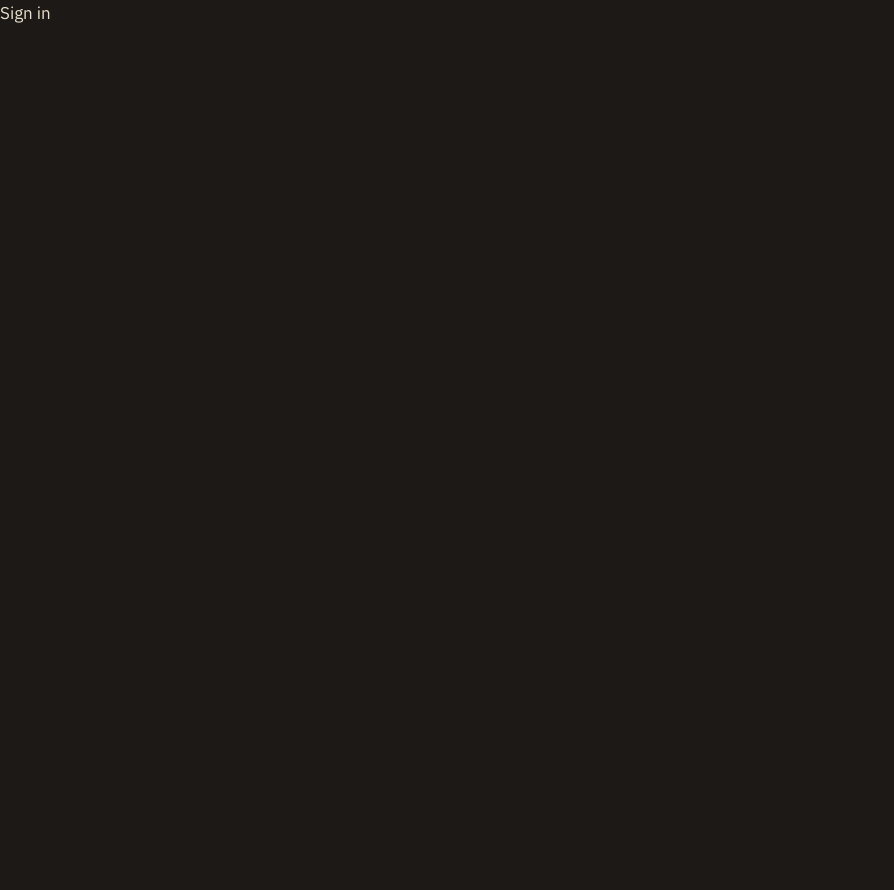
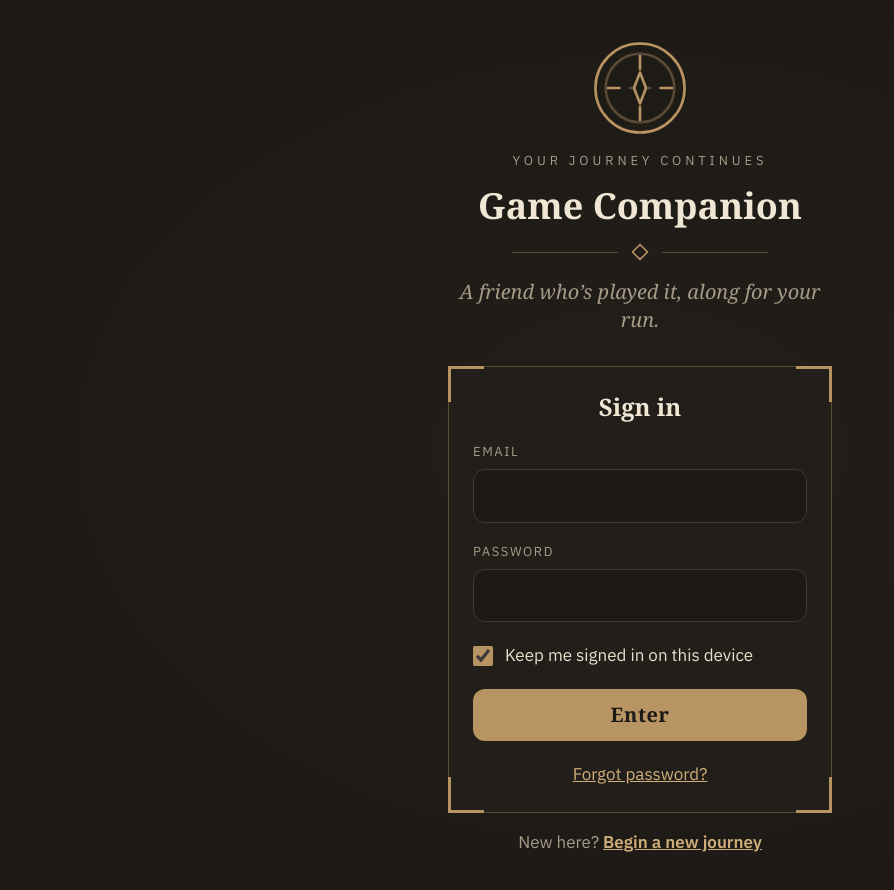
Before and after one commit to AGiesey/game-companion, a React (Vite) app in the folder web/: page /sign-in in a window 1280 px wide. Shown: the top 890 px of the page, without its empty margins (0-894 px from the left). Before the commit the page ends 800 px from the top, so only its background shows below. Built offline with nearby package versions, Linux system fonts and the light colour scheme; a web font is replaced by a local one.

Commit message:
003-sign-in T012: Build the sign-in screen
Co-Authored-By: Claude Opus 5.5 <noreply@anthropic.com>

```diff
--- a/web/src/account/SignInPage.tsx
+++ b/web/src/account/SignInPage.tsx
@@ -1,4 +1,115 @@
-// Placeholder so routing can be built and tested first; the real sign-in screen replaces this (003-sign-in T012).
+import { useMutation, useQueryClient } from '@tanstack/react-query'
+import { useState, type FormEvent } from 'react'
+import { Link, useLocation } from 'react-router'
+import { signIn } from '../api/account.ts'
+import { ApiError } from '../api/client.ts'
+import { Button } from '../components/Button.tsx'
+import { FormError } from '../components/FormError.tsx'
+import { TextField } from '../components/TextField.tsx'
+import { AccountLayout } from './AccountLayout.tsx'
+import { fieldErrorsFrom } from './formErrors.ts'
+import { firstErrorTarget, useFocusOnError } from './useFocusOnError.ts'
+import { sessionQueryKey } from './useSession.ts'
+import { validateSignIn, type FieldErrors } from './validation.ts'
+
+const fields = ['email', 'password'] as const
+type Field = (typeof fields)[number]
+
 export function SignInPage() {
-  return <h1>Sign in</h1>
+  const queryClient = useQueryClient()
+  // Keeps ?returnTo=… when switching to create account, so either way the player ends up where they were going.
+  const { search } = useLocation()
+  const [values, setValues] = useState({ email: '', password: '', remember: true })
+  const [fieldErrors, setFieldErrors] = useState<FieldErrors<Field>>({})
+  const [formError, setFormError] = useState<string>()
+  const { register, focus } = useFocusOnError<Field | 'form'>()
+
+  const mutation = useMutation({
+    mutationFn: signIn,
+    // A 401 here means wrong credentials, not an ended session.
+    meta: { expectsUnauthenticated: true },
+    // RequireSignedOut sees the session and moves the player on.
+    onSuccess: (session) => queryClient.setQueryData(sessionQueryKey, session),
+    onError: (error) => {
+      if (error instanceof ApiError && error.status === 401) {
+        setValues((current) => ({ ...current, password: '' }))
+        setFieldErrors({})
+        setFormError('Email or password is incorrect.')
+        focus('password')
+        return
+      }
+      const mapped = fieldErrorsFrom(error, fields)
+      setFieldErrors(mapped.fieldErrors)
+      setFormError(mapped.formError)
+      focus(firstErrorTarget(fields, mapped.fieldErrors))
+    },
+  })
+
+  function handleSubmit(event: FormEvent<HTMLFormElement>) {
+    event.preventDefault()
+    const errors = validateSignIn(values)
+    setFieldErrors(errors)
+    setFormError(undefined)
+    if (Object.keys(errors).length > 0) {
+      focus(firstErrorTarget(fields, errors))
+      return
+    }
+    mutation.mutate(values)
+  }
+
+  return (
+    <AccountLayout
+      eyebrow="Your journey continues"
+      cardTitle="Sign in"
+      footer={
+        <>
+          New here?{' '}
+          <Link to={`/create-account${search}`} className="font-semibold text-accent-bright underline">
+            Begin a new journey
+          </Link>
+        </>
+      }
+    >
+      <form noValidate className="flex flex-col gap-5" onSubmit={handleSubmit}>
+        {formError && <FormError ref={register('form')} message={formError} />}
+
+        <TextField
+          ref={register('email')}
+          label="Email"
+          type="email"
+          autoComplete="email"
+          value={values.email}
+          onChange={(event) => setValues({ ...values, email: event.target.value })}
+          error={fieldErrors.email}
+        />
+        <TextField
+          ref={register('password')}
+          label="Password"
+          type="password"
+          autoComplete="current-password"
+          value={values.password}
+          onChange={(event) => setValues({ ...values, password: event.target.value })}
+          error={fieldErrors.password}
+        />
+
+        <label className="flex items-center gap-3">
+          <input
+            type="checkbox"
+            checked={values.remember}
+            onChange={(event) => setValues({ ...values, remember: event.target.checked })}
+            className="size-5 accent-accent"
+          />
+          Keep me signed in on this device
+        </label>
+
+        <Button type="submit" variant="primary" disabled={mutation.isPending} className="font-display text-xl tracking-wide">
+          {mutation.isPending ? 'Entering…' : 'Enter'}
+        </Button>
+
+        <Link to="/forgot-password" className="text-center text-accent-bright underline">
+          Forgot password?
+        </Link>
+      </form>
+    </AccountLayout>
+  )
 }
--- /dev/null
+++ b/web/src/account/useFocusOnError.ts
@@ -0,0 +1,29 @@
+import { useEffect, useRef, useState } from 'react'
+
+// After a failed submit, moves focus to the first field with an error, or to the form-level error (spec FR-17).
+// The focus happens in an effect because the error element may only exist after the next render.
+export function useFocusOnError<Target extends string>() {
+  const elements = useRef(new Map<Target, HTMLElement | null>())
+  const [request, setRequest] = useState<{ target: Target; id: number } | null>(null)
+
+  useEffect(() => {
+    if (request) elements.current.get(request.target)?.focus()
+  }, [request])
+
+  return {
+    // Callback ref for each focusable target: <TextField ref={register('email')} />
+    register: (target: Target) => (element: HTMLElement | null) => {
+      elements.current.set(target, element)
+    },
+    // A new id each time, so asking for the same target twice still refocuses it.
+    focus: (target: Target) => setRequest((previous) => ({ target, id: (previous?.id ?? 0) + 1 })),
+  }
+}
+
+// The first field in form order that has an error, else the form-level error.
+export function firstErrorTarget<Field extends string>(
+  fieldOrder: readonly Field[],
+  fieldErrors: Partial<Record<Field, string>>,
+): Field | 'form' {
+  return fieldOrder.find((field) => fieldErrors[field]) ?? 'form'
+}
```
Also changed, not shown: 1 other file (tests, documents, lock files or other folders).
